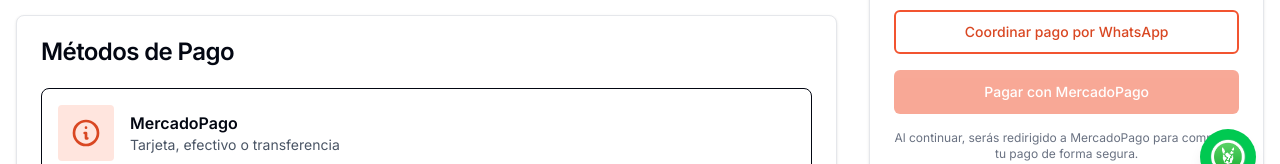
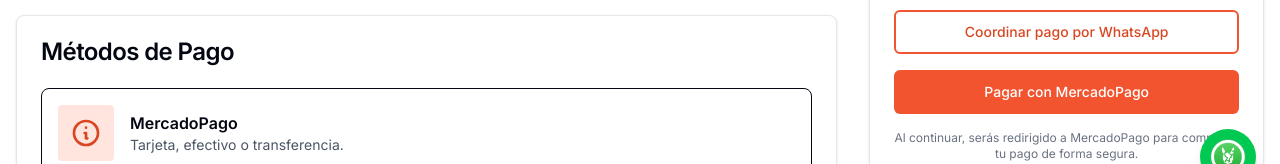
Before and after one commit to PBascones/pokemon-tcg-store, a Next.js app: page /checkout in a window 1280 px wide. Shown: the part 591-755 px from the top of the page. Built offline with nearby package versions, Linux system fonts and the light colour scheme; no server answers; sample sign-in values are in the browser's storage.

Commit message:
MP Payment disabled when isOpening true

```diff
--- a/app/(store)/checkout/page.tsx
+++ b/app/(store)/checkout/page.tsx
@@ -29,6 +29,8 @@
 
   const subtotal = getTotalPrice()
   const total = subtotal // Sin costo de envío - se coordina por WhatsApp
+
+  const hasOpeningProducts = items.some(item => item.isOpening)
 
   if (status === 'loading') {
     return (
@@ -257,7 +259,7 @@
                   <div>
                     <p className="font-semibold">MercadoPago</p>
                     <p className="text-sm text-gray-600">
-                      Tarjeta, efectivo o transferencia
+                      Tarjeta, efectivo o transferencia.
                     </p>
                   </div>
                 </div>
@@ -363,11 +365,12 @@
                   )}
                 </Button>
 
+                <div className={hasOpeningProducts ? "group relative w-full" : "w-full"}>
                   <Button
                     type="submit"
                     className="w-full"
                     size="lg"
-                  disabled={loading || whatsappLoading || true}
+                    disabled={loading || whatsappLoading || hasOpeningProducts}
                   >
                     {loading ? (
                       <>
@@ -378,6 +381,12 @@
                       'Pagar con MercadoPago'
                     )}
                   </Button>
+                  {hasOpeningProducts && (
+                    <div className="absolute left-1/2 -translate-x-1/2 top-full mt-2 z-10 w-[240px] bg-blue-50 text-blue-800 text-xs rounded px-3 py-1 opacity-0 pointer-events-none group-hover:opacity-100 group-hover:pointer-events-auto transition-opacity shadow-lg text-center">
+                      Por el momento los productos de aperturas en vivo no pueden abonarse por MercadoPago
+                    </div>
+                  )}
+                </div>
 
                 <p className="text-xs text-gray-500 text-center">
                   Al continuar, serás redirigido a MercadoPago para completar tu pago de forma segura.
--- a/stores/cart-store.ts
+++ b/stores/cart-store.ts
@@ -5,6 +5,7 @@
   id: string
   name: string
   price: number
+  isOpening?: boolean
   image: string
   slug: string
   quantity: number
```
Lines whose indentation alone changed are shown as unchanged.
